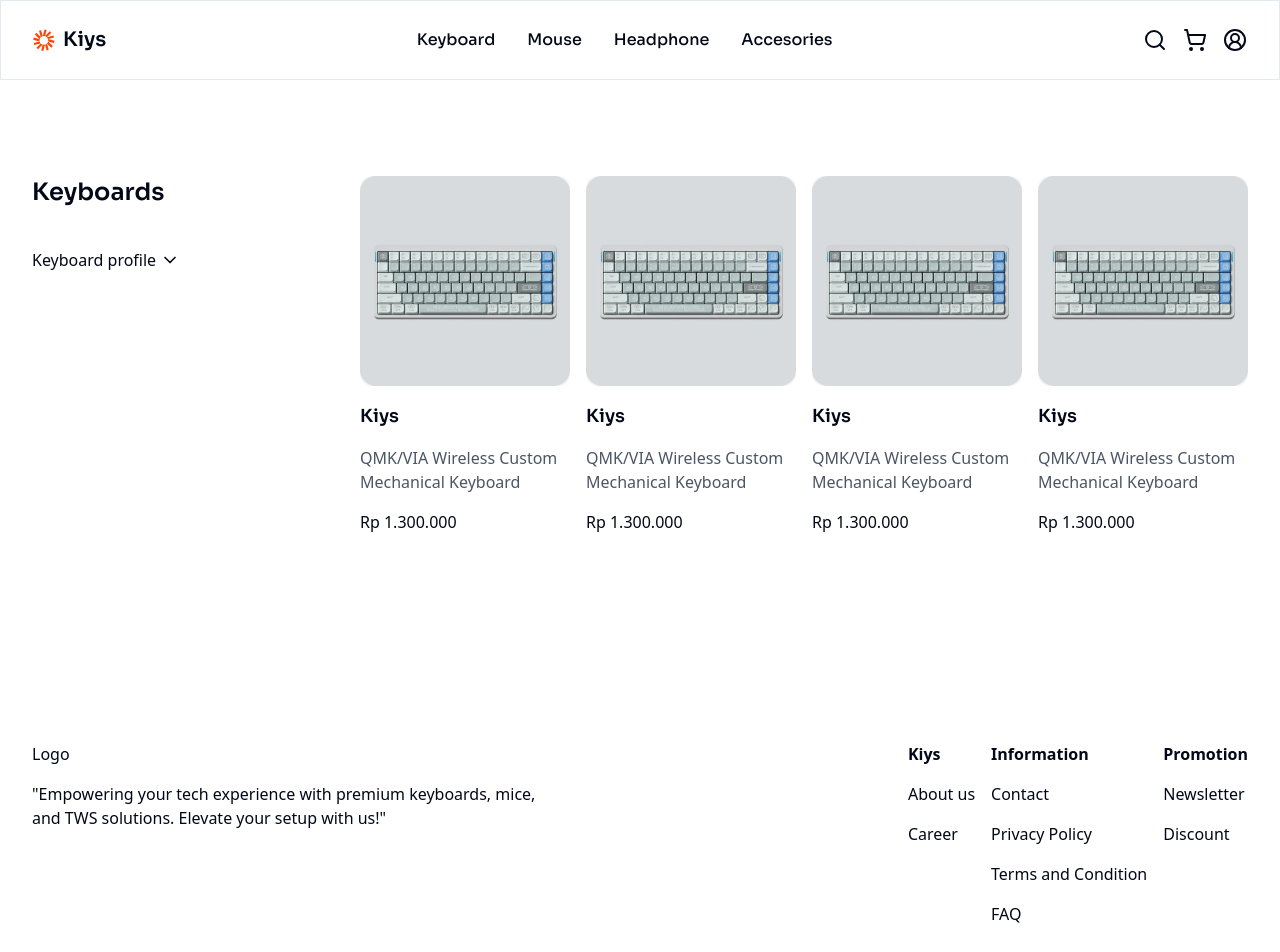
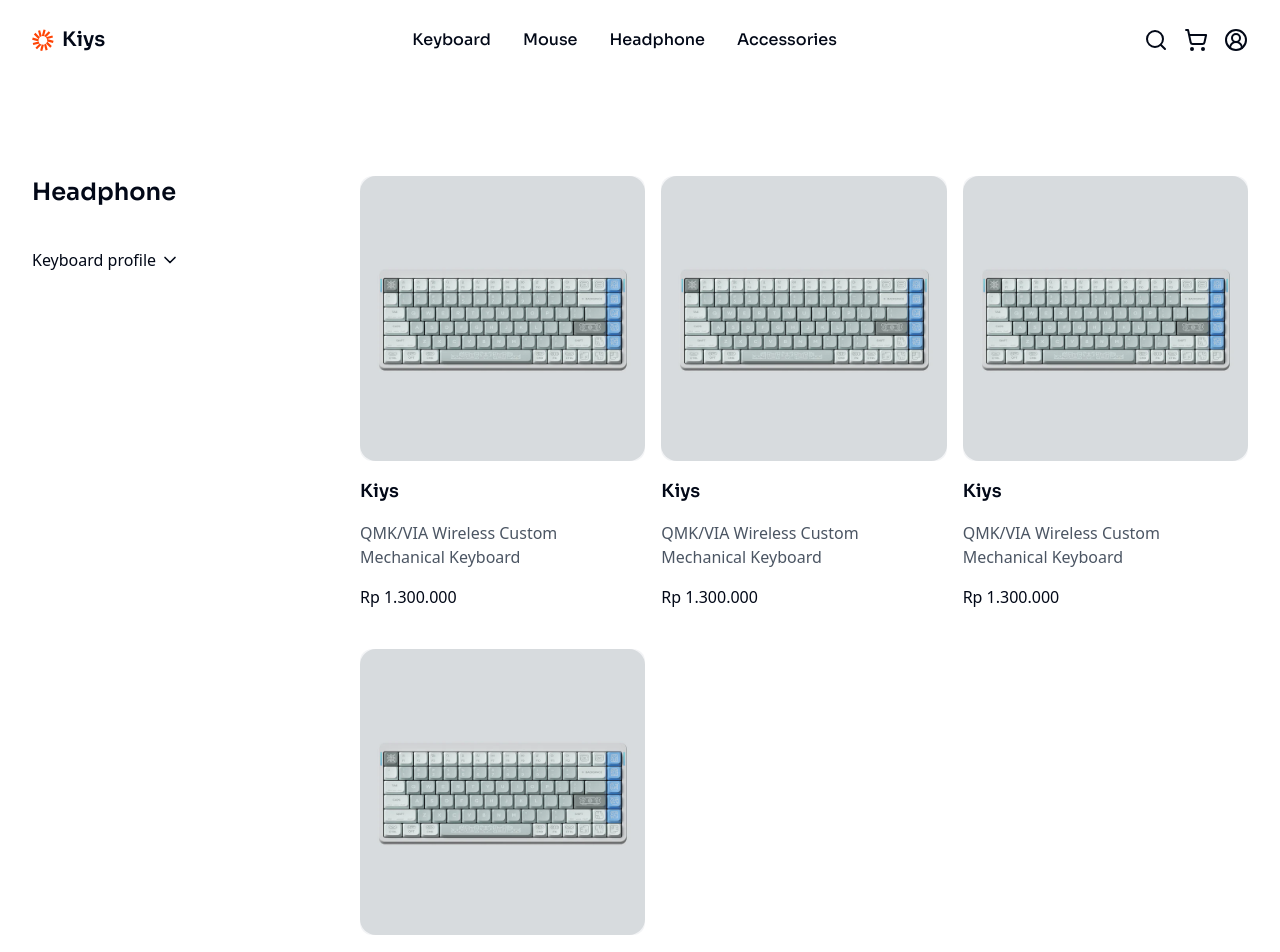
Before and after one commit to chianyungcode/kiys-storefront-2, a React (Vite) app: page /headphone in a window 1280 px wide. Shown: the top 952 px of the page. Built offline with nearby package versions, Linux system fonts and the light colour scheme.

Commit message:
Add routes for category

```diff
--- a/src/components/product-catalog.tsx
+++ b/src/components/product-catalog.tsx
@@ -1,3 +1,4 @@
+import { cn } from "@/lib/utils";
 import ProductCard from "./ui/product-card";
 
 interface ProductCatalogProps {
@@ -12,7 +13,12 @@
       ) : (
         <h1 className="text-4xl font-semibold">Keyboards</h1>
       )}
-      <div className="grid grid-cols-4 gap-x-4 items-center">
+      <div
+        className={cn(
+          "grid gap-x-4 gap-y-6 items-center",
+          inCategoryPage ? "grid-cols-3" : "grid-cols-4"
+        )}
+      >
         <ProductCard />
         <ProductCard />
         <ProductCard />
--- a/src/components/ui/footer.tsx
+++ b/src/components/ui/footer.tsx
@@ -6,13 +6,16 @@
   return (
     <footer className="mx-auto max-w-screen-xl px-8 py-24 flex justify-between">
       <div className="space-y-4 max-w-lg">
-        <p>Logo</p>
+        <div className="flex items-center gap-x-1">
+          <img src="/logo.svg" className="w-10 h-10" alt="footer-logo" />
+          <p className="text-xl font-sora font-semibold">Kiys</p>
+        </div>
         <p>
           &quot;Empowering your tech experience with premium keyboards, mice,
           and TWS solutions. Elevate your setup with us!&quot;
         </p>
       </div>
-      <div className="flex gap-x-4">
+      <div className="flex gap-x-12">
         {sitemaps.map((sitemap) => {
           return (
             <div key={sitemap.title} className="space-y-4">
--- a/src/components/ui/navbar.tsx
+++ b/src/components/ui/navbar.tsx
@@ -3,7 +3,7 @@
 
 const Navbar = () => {
   return (
-    <header className="w-full font-sora max-w-screen-xl h-20 bg-white border border-b mx-auto px-8 flex items-center justify-between top-0 z-50 sticky">
+    <header className="w-full font-sora max-w-screen-xl h-20 bg-white mx-auto px-8 flex items-center justify-between top-0 z-50 sticky">
       <Link
         to="/"
         className="font-sora flex gap-x-2 items-center font-semibold text-xl"
@@ -13,10 +13,10 @@
       </Link>
       <nav className="flex gap-x-2">
         <ul className="flex gap-x-8 font-sora font-medium">
-          <Link to="/keyboard">Keyboard</Link>
+          <Link to="/keyboards">Keyboard</Link>
           <Link to="/mouse">Mouse</Link>
           <Link to="/headphone">Headphone</Link>
-          <Link to="/accessories">Accesories</Link>
+          <Link to="/accessories">Accessories</Link>
         </ul>
       </nav>
       <div className="flex gap-x-4">
--- a/src/components/ui/sidebar-filter.tsx
+++ b/src/components/ui/sidebar-filter.tsx
@@ -8,12 +8,16 @@
 import { useState } from "react";
 import { cn } from "@/lib/utils";
 
-const SidebarFilter = () => {
+interface SidebarFilterProps {
+  categoryTitle: string;
+}
+
+const SidebarFilter = ({ categoryTitle }: SidebarFilterProps) => {
   const [open, setOpen] = useState(false);
 
   return (
-    <div className="flex flex-col items-start gap-y-10 min-w-[248px]">
-      <h1 className="text-2xl font-semibold font-sora">Keyboards</h1>
+    <div className="flex flex-col items-start gap-y-10 md:min-w-[220px] lg:min-w-[248px]">
+      <h1 className="text-2xl font-semibold font-sora">{categoryTitle}</h1>
       <Collapsible className="space-y-4" open={open} onOpenChange={setOpen}>
         <CollapsibleTrigger className="font-sora flex gap-x-1 items-center">
           <p className="font-sans">Keyboard profile</p>
--- a/src/routeTree.gen.ts
+++ b/src/routeTree.gen.ts
@@ -14,7 +14,10 @@
 
 import { Route as rootRoute } from './routes/__root'
 import { Route as LayoutImport } from './routes/_layout'
-import { Route as LayoutCategoryIndexImport } from './routes/_layout/$category/index'
+import { Route as LayoutMouseIndexImport } from './routes/_layout/mouse/index'
+import { Route as LayoutKeyboardsIndexImport } from './routes/_layout/keyboards/index'
+import { Route as LayoutHeadphoneIndexImport } from './routes/_layout/headphone/index'
+import { Route as LayoutAccessoriesIndexImport } from './routes/_layout/accessories/index'
 
 // Create Virtual Routes
 
@@ -38,8 +41,23 @@
   getParentRoute: () => rootRoute,
 } as any).lazy(() => import('./routes/index.lazy').then((d) => d.Route))
 
-const LayoutCategoryIndexRoute = LayoutCategoryIndexImport.update({
-  path: '/$category/',
+const LayoutMouseIndexRoute = LayoutMouseIndexImport.update({
+  path: '/mouse/',
+  getParentRoute: () => LayoutRoute,
+} as any)
+
+const LayoutKeyboardsIndexRoute = LayoutKeyboardsIndexImport.update({
+  path: '/keyboards/',
+  getParentRoute: () => LayoutRoute,
+} as any)
+
+const LayoutHeadphoneIndexRoute = LayoutHeadphoneIndexImport.update({
+  path: '/headphone/',
+  getParentRoute: () => LayoutRoute,
+} as any)
+
+const LayoutAccessoriesIndexRoute = LayoutAccessoriesIndexImport.update({
+  path: '/accessories/',
   getParentRoute: () => LayoutRoute,
 } as any)
 
@@ -68,11 +86,32 @@
       preLoaderRoute: typeof AboutLazyImport
       parentRoute: typeof rootRoute
     }
-    '/_layout/$category/': {
-      id: '/_layout/$category/'
-      path: '/$category'
-      fullPath: '/$category'
-      preLoaderRoute: typeof LayoutCategoryIndexImport
+    '/_layout/accessories/': {
+      id: '/_layout/accessories/'
+      path: '/accessories'
+      fullPath: '/accessories'
+      preLoaderRoute: typeof LayoutAccessoriesIndexImport
+      parentRoute: typeof LayoutImport
+    }
+    '/_layout/headphone/': {
+      id: '/_layout/headphone/'
+      path: '/headphone'
+      fullPath: '/headphone'
+      preLoaderRoute: typeof LayoutHeadphoneIndexImport
+      parentRoute: typeof LayoutImport
+    }
+    '/_layout/keyboards/': {
+      id: '/_layout/keyboards/'
+      path: '/keyboards'
+      fullPath: '/keyboards'
+      preLoaderRoute: typeof LayoutKeyboardsIndexImport
+      parentRoute: typeof LayoutImport
+    }
+    '/_layout/mouse/': {
+      id: '/_layout/mouse/'
+      path: '/mouse'
+      fullPath: '/mouse'
+      preLoaderRoute: typeof LayoutMouseIndexImport
       parentRoute: typeof LayoutImport
     }
   }
@@ -82,7 +121,12 @@
 
 export const routeTree = rootRoute.addChildren({
   IndexLazyRoute,
-  LayoutRoute: LayoutRoute.addChildren({ LayoutCategoryIndexRoute }),
+  LayoutRoute: LayoutRoute.addChildren({
+    LayoutAccessoriesIndexRoute,
+    LayoutHeadphoneIndexRoute,
+    LayoutKeyboardsIndexRoute,
+    LayoutMouseIndexRoute,
+  }),
   AboutLazyRoute,
 })
 
@@ -105,14 +149,29 @@
     "/_layout": {
       "filePath": "_layout.tsx",
       "children": [
-        "/_layout/$category/"
+        "/_layout/accessories/",
+        "/_layout/headphone/",
+        "/_layout/keyboards/",
+        "/_layout/mouse/"
       ]
     },
     "/about": {
       "filePath": "about.lazy.tsx"
     },
-    "/_layout/$category/": {
-      "filePath": "_layout/$category/index.tsx",
+    "/_layout/accessories/": {
+      "filePath": "_layout/accessories/index.tsx",
+      "parent": "/_layout"
+    },
+    "/_layout/headphone/": {
+      "filePath": "_layout/headphone/index.tsx",
+      "parent": "/_layout"
+    },
+    "/_layout/keyboards/": {
+      "filePath": "_layout/keyboards/index.tsx",
+      "parent": "/_layout"
+    },
+    "/_layout/mouse/": {
+      "filePath": "_layout/mouse/index.tsx",
       "parent": "/_layout"
     }
   }
--- /dev/null
+++ b/src/routes/_layout/accessories/index.tsx
@@ -0,0 +1,19 @@
+import ProductCatalog from "@/components/product-catalog";
+import Container from "@/components/ui/container";
+import SidebarFilter from "@/components/ui/sidebar-filter";
+import { createFileRoute } from "@tanstack/react-router";
+
+const Accessories = () => {
+  return (
+    <Container>
+      <div className="flex gap-x-20">
+        <SidebarFilter categoryTitle="Accessories" />
+        <ProductCatalog inCategoryPage={true} />
+      </div>
+    </Container>
+  );
+};
+
+export const Route = createFileRoute("/_layout/accessories/")({
+  component: () => <Accessories />,
+});
--- a/src/routes/_layout/$category/index.tsx
+++ b/src/routes/_layout/headphone/index.tsx
@@ -3,17 +3,17 @@
 import SidebarFilter from "@/components/ui/sidebar-filter";
 import { createFileRoute } from "@tanstack/react-router";
 
-const Category = () => {
+const Headphone = () => {
   return (
     <Container>
       <div className="flex gap-x-20">
-        <SidebarFilter />
+        <SidebarFilter categoryTitle="Headphone" />
         <ProductCatalog inCategoryPage={true} />
       </div>
     </Container>
   );
 };
 
-export const Route = createFileRoute("/_layout/$category/")({
-  component: () => <Category />,
+export const Route = createFileRoute("/_layout/headphone/")({
+  component: () => <Headphone />,
 });
--- /dev/null
+++ b/src/routes/_layout/keyboards/index.tsx
@@ -0,0 +1,5 @@
+import { createFileRoute } from "@tanstack/react-router";
+
+export const Route = createFileRoute("/_layout/keyboards/")({
+  component: () => <div>Hello /_layout/keyboards/!</div>,
+});
--- /dev/null
+++ b/src/routes/_layout/mouse/index.tsx
@@ -0,0 +1,5 @@
+import { createFileRoute } from "@tanstack/react-router";
+
+export const Route = createFileRoute("/_layout/mouse/")({
+  component: () => <div>Hello /_layout/mouse/!</div>,
+});
```
